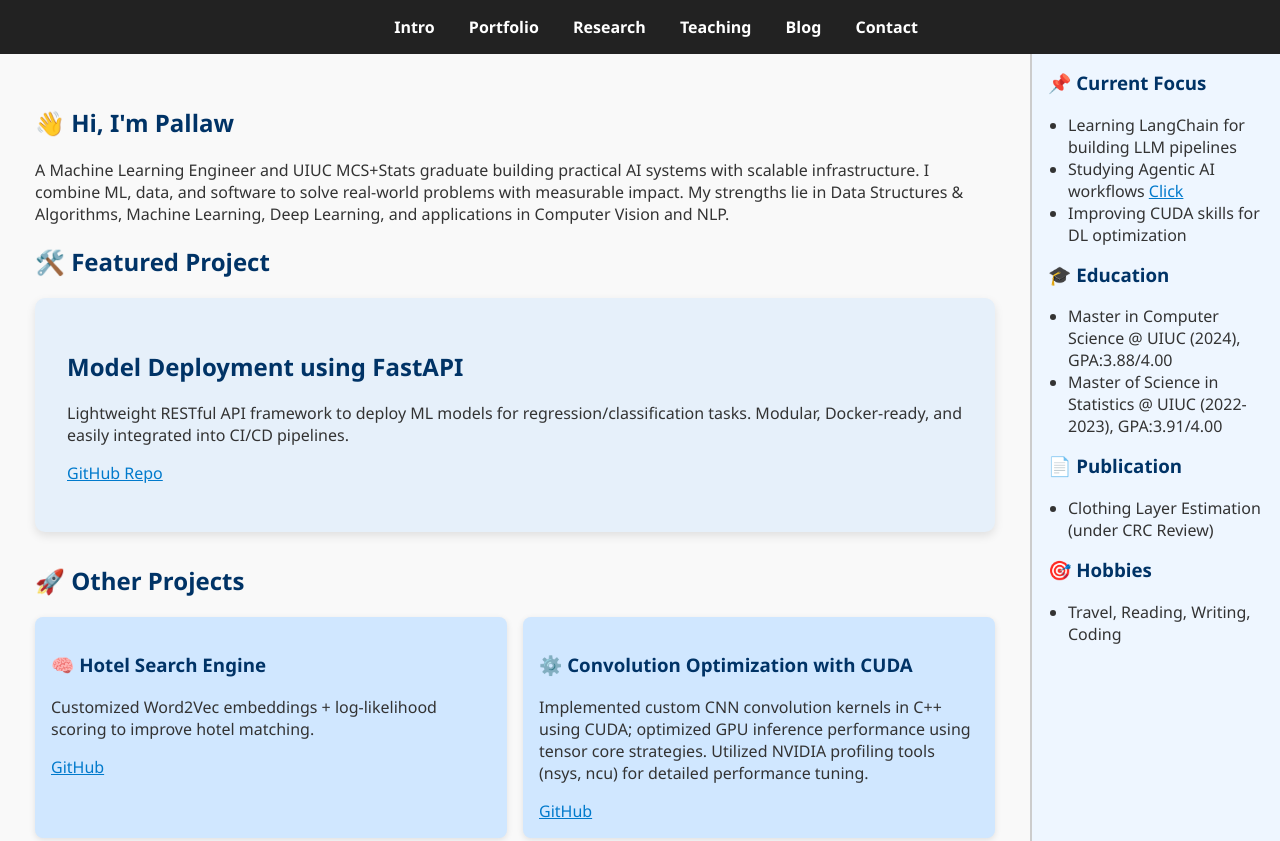
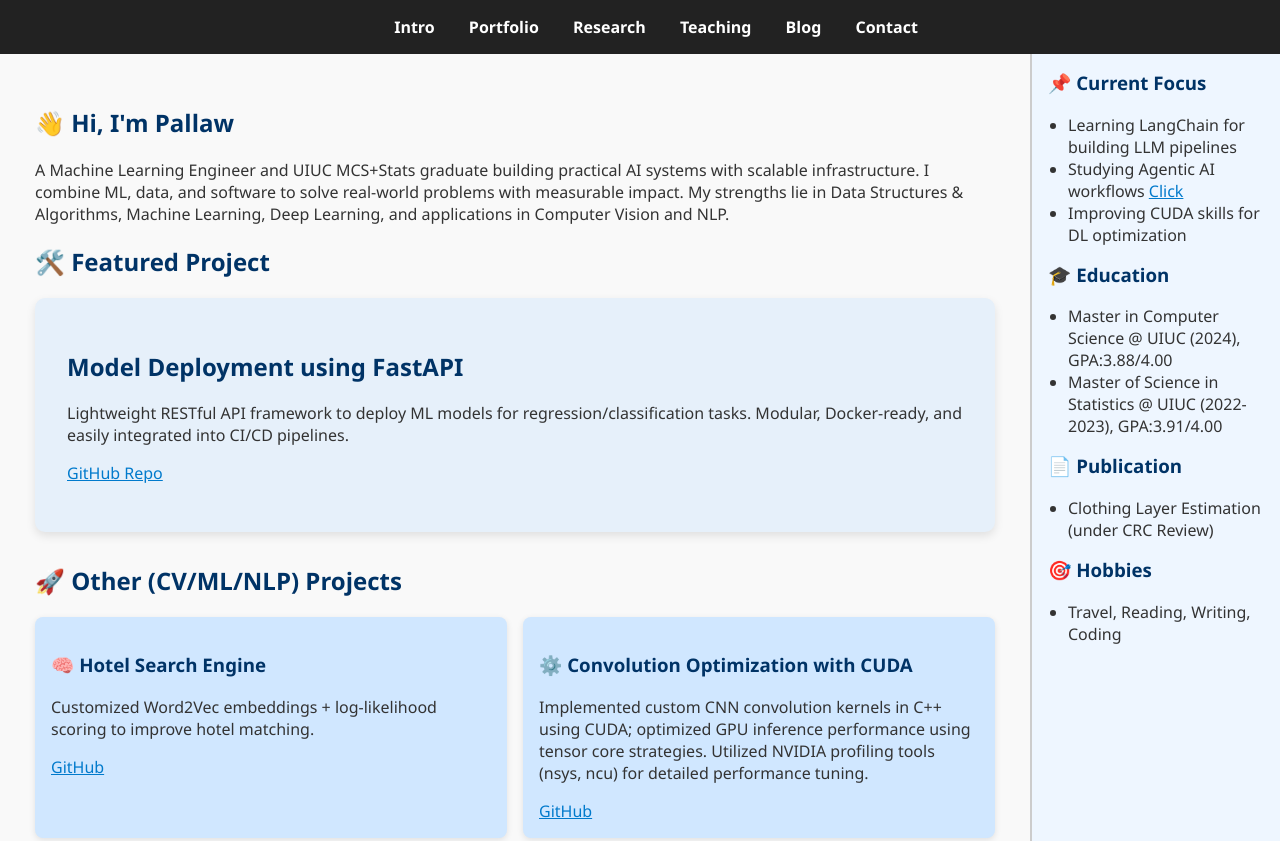
Before and after one commit to Pkpallaw16/Pkpallaw16.github.io, a plain HTML site: page index.html in a window 1280 px wide. Shown: the top 841 px of the page. Drawn offline with Linux system fonts and the light colour scheme.

Commit message:
Update index.html

```diff
--- a/index.html
+++ b/index.html
@@ -193,7 +193,7 @@ My strengths lie in Data Structures & Algorithms, Machine Learning, Deep Learnin
       <p><a href="https://github.com/Pkpallaw16/FastAPI" target="_blank">GitHub Repo</a></p>
     </div>
 
-    <h2>🚀 Other Projects</h2>
+    <h2>🚀 Other (CV/ML/NLP) Projects</h2>
     <div class="sticky-grid">
       <div class="project">
         <h3>🧠 Hotel Search Engine</h3>
```
